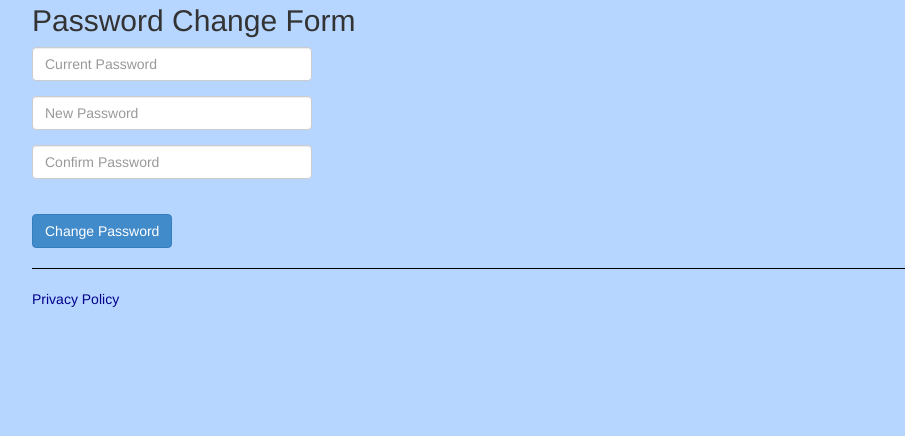
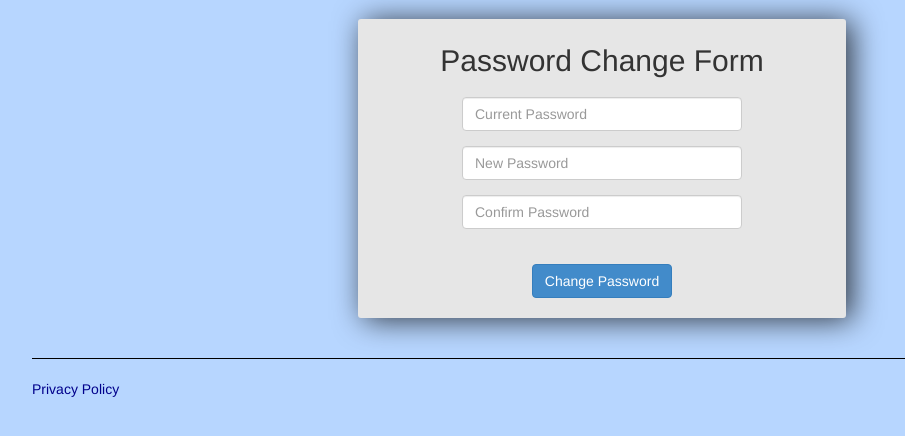
Before and after one commit to sysadmin777/BrightHorizon, a Django app: page /account/changepassword/ in a window 1280 px wide. Shown: the part 51-487 px from the top of the page, without its empty margins (38-943 px from the left). Run offline with Django 3.2, Linux system fonts and the light colour scheme; some libraries are stand-ins or nearby versions.

Commit message:
css update

```diff
--- a/BrightHorizon/templates/changepassword.html
+++ b/BrightHorizon/templates/changepassword.html
@@ -1,7 +1,21 @@
 {% extends "layout.html" %}
 
 {% block content %}
+<style>
+h2 {
+  margin-top: 5px;
+  margin-bottom: 20px;
+}
+.form-group {
+margin-left: auto;
+margin-right: auto;
+display: flex;
+justify-content: center;
+}
+</style>
 
+<div class="row">
+  <div class="col-md-5 center-column text-center">
 <h2>Password Change Form</h2>
 
          <form method="post">
@@ -25,6 +39,8 @@
         {% endfor %}<br />
     <button class="btn btn-primary" type="submit">Change Password</button>
   </form>
+  </div>
+  </div>
 
 
 
```
